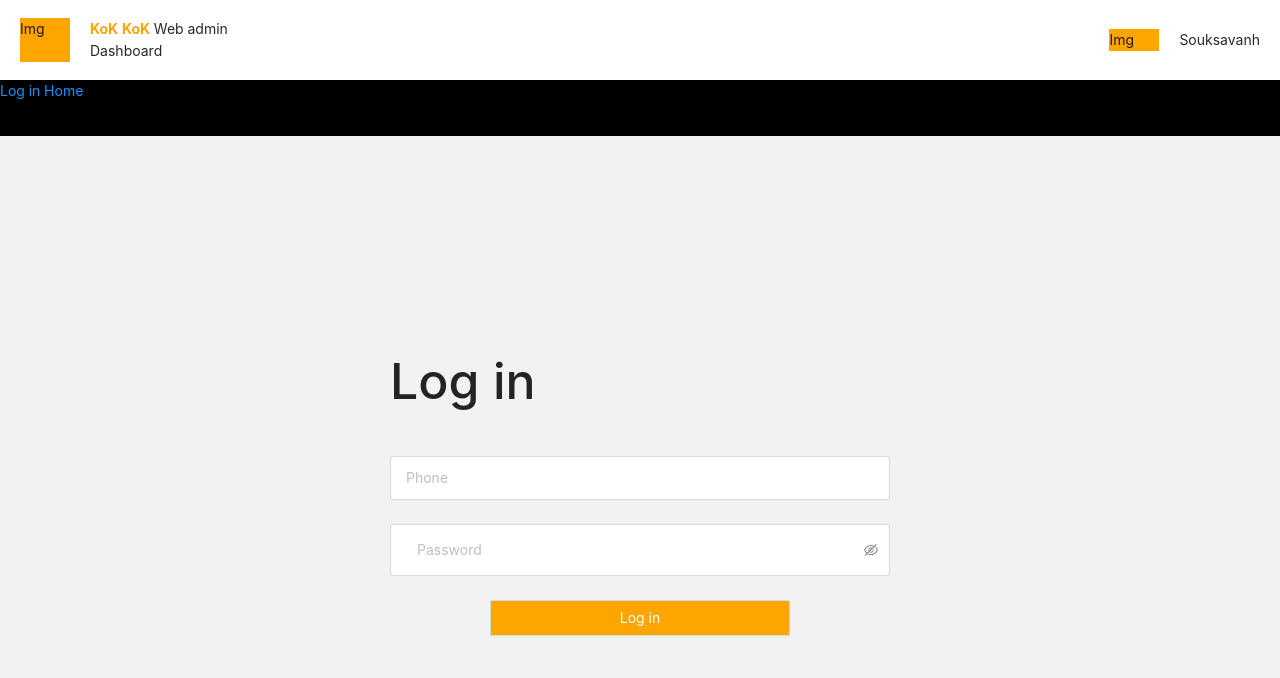
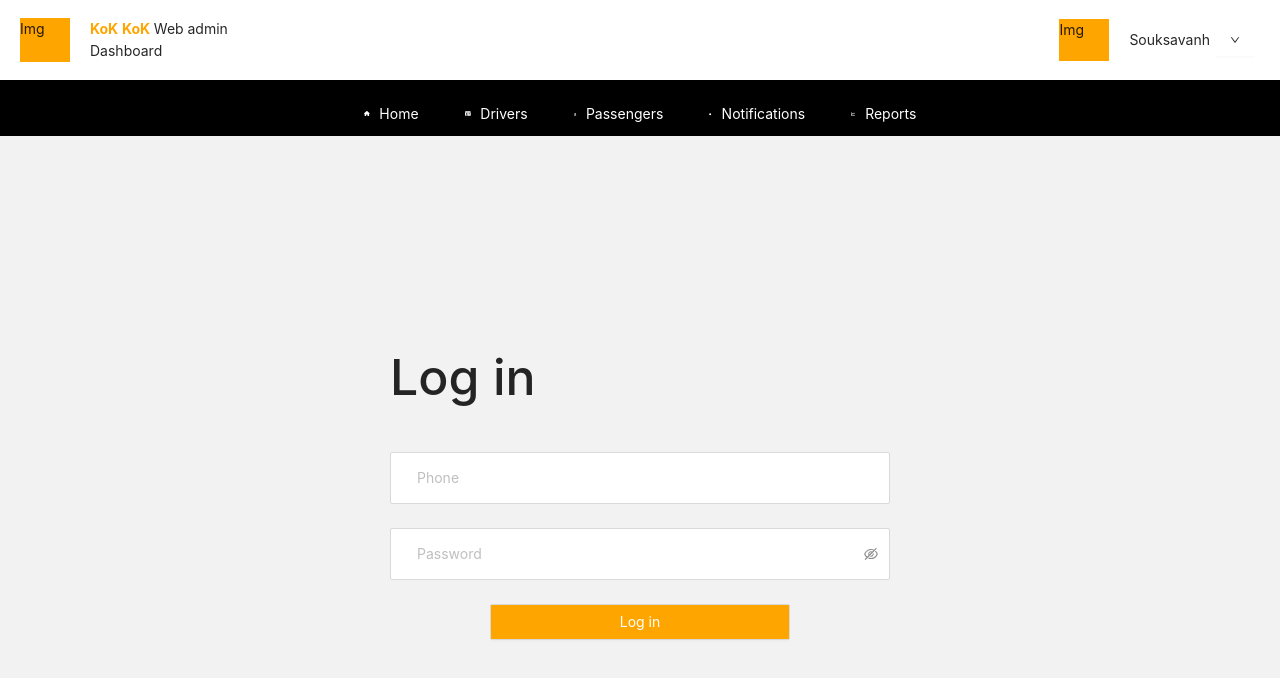
Before and after one commit to SISOUKRAJ/kokkok-web-admin, a React (Create React App) app: page / in a window 1280 px wide. Shown: the top 678 px of the page. Built offline with nearby package versions, Linux system fonts and the light colour scheme.

Commit message:
add login page and navbar

```diff
--- a/package.json
+++ b/package.json
@@ -5,6 +5,10 @@
   "homepage": "https://github.com/SISOUKRAJ/kokkok-web-admin.git",
   "dependencies": {
     "@ant-design/icons": "^4.7.0",
+    "@fortawesome/fontawesome-svg-core": "^1.3.0",
+    "@fortawesome/free-regular-svg-icons": "^6.0.0",
+    "@fortawesome/free-solid-svg-icons": "^6.0.0",
+    "@fortawesome/react-fontawesome": "^0.1.17",
     "@testing-library/jest-dom": "^5.16.2",
     "@testing-library/react": "^12.1.3",
     "@testing-library/user-event": "^13.5.0",
--- /dev/null
+++ b/src/Navigators/index.css
@@ -0,0 +1,32 @@
+nav {
+  display: flex;
+  flex-direction: row;
+  justify-content: center;
+  align-items: center;
+}
+
+.navItem {
+  color: white;
+  padding: 13px;
+  margin: 10px;
+  border-radius: 10px;
+  display: flex;
+  flex-direction: row;
+  justify-content: center;
+  align-items: center;
+}
+
+.navItem:hover {
+  color: white !important;
+}
+
+.navIcon {
+  padding-right: 10px !important;
+  width: 20px;
+  height: 100%;
+}
+
+.dropdownLogout {
+  margin: 5px !important;
+  border: none !important;
+}
--- a/src/Navigators/index.js
+++ b/src/Navigators/index.js
@@ -1,14 +1,117 @@
+import React, { useContext } from "react";
+import { Row, Dropdown, Button, Menu } from 'antd';
+import { DownOutlined, UserOutlined } from '@ant-design/icons';
+import { useNavigate } from "react-router-dom";
 import { Link } from "react-router-dom";
+import { ScreenContext } from "../views/context";
+import { FontAwesomeIcon } from '@fortawesome/react-fontawesome'
+import { faIdCard, faHome, faUser, faBell, faChartLine } from '@fortawesome/free-solid-svg-icons'
+import "./index.css"
+
+const nav = [
+    // {
+    //     link: "",
+    //     name: "login",
+    //     label: "Log in",
+    //     icon: "",
+    // },
+    {
+        link: "dashboard",
+        name: "dashboard",
+        label: "Home",
+        icon: faHome,
+    },
+    {
+        link: "drivers",
+        name: "drivers",
+        label: "Drivers",
+        icon: faIdCard,
+    },
+    {
+        link: "passengers",
+        name: "passengers",
+        label: "Passengers",
+        icon: faUser,
+    },
+    {
+        link: "notifications",
+        name: "notifications",
+        label: "Notifications",
+        icon: faBell,
+    },
+    {
+        link: "reports",
+        name: "reports",
+        label: "Reports",
+        icon: faChartLine,
+    },
+]
+
 const Navigators = () => {
+    const { setScreen, screen } = useContext(ScreenContext);
+    const navigate = useNavigate();
+    const menu = (
+        <Menu onClick={handleMenuClick}>
+            <Menu.Item key="1" icon={<UserOutlined />}>
+                Log Out
+            </Menu.Item>
+        </Menu>
+    );
+
+    function handleMenuClick(e) {
+        // message.info('Click on menu item.');
+        // console.log('click', e);
+        navigate('/');
+        setScreen("login");
+    }
     return (
         <div>
-            <div className="NavigatorBody">
-                <nav>
-                    <Link to="/">Log in </Link>
-                    <Link to="/dashboard">Home </Link>
-                </nav>
+            <div className="NavigatorHeader">
+                <div style={{ display: "flex", justifyContent: "center", alignItems: "center" }}>
+                    <Row>
+                        <div style={{ marginLeft: 20, backgroundColor: "orange", width: 50, height: "auto" }}>Img </div>
+                        <div style={{ marginLeft: 20 }}>
+                            <strong style={{ color: "orange" }}>KoK KoK</strong> Web admin
+                            <br /> Dashboard
+                        </div>
+                    </Row>
+                </div>
+                <div style={{ display: "flex", justifyContent: "center", alignItems: "center" }}>
+                    {screen === "login" ? null :
+                        <Row>
+                            <div style={{ marginLeft: 20, backgroundColor: "orange", width: 50, height: "auto" }}>Img </div>
+                            <div style={{ marginLeft: 20, marginRight: 20 }}>
+                                Souksavanh
+                                <Dropdown className="dropdownLogout" overlay={menu} style={{ border: "none", marginLeft: 5 }}>
+                                    <Button>
+                                        <DownOutlined />
+                                    </Button>
+                                </Dropdown>
+                            </div>
+                        </Row>
+                    }
+                </div>
             </div>
-        </div>
+            {screen === "login" ? null :
+                <div className="NavigatorBody">
+                    <nav>
+                        {nav.map((item, index) =>
+                            <Link
+                                style={screen === item.name ? { backgroundColor: "orange" } : { color: "white" }}
+                                key={index}
+                                className="navItem"
+                                to={`/${item.link}`}
+                                onClick={() => setScreen(item.name)}
+                            >
+                                <FontAwesomeIcon icon={item.icon} className="navIcon" /> {item.label}
+                            </Link>
+                        )}
+                    </nav>
+                </div>
+            }
+
+
+        </div >
     )
 }
 
--- a/src/index.js
+++ b/src/index.js
@@ -3,11 +3,14 @@ import ReactDOM from 'react-dom';
 import { BrowserRouter } from 'react-router-dom';
 import './index.css';
 import App from './App';
+import BirdEyeProvider from "./views/context/index";
 
 ReactDOM.render(
   <React.StrictMode>
     <BrowserRouter>
-      <App />
+      <BirdEyeProvider>
+        <App />
+      </BirdEyeProvider>
     </BrowserRouter>
   </React.StrictMode>,
   document.getElementById('root')
--- a/src/routes.js
+++ b/src/routes.js
@@ -1,46 +1,33 @@
-import React, { useEffect, useState } from "react";
-import { Row, Col } from 'antd';
+import React, { useEffect, useState, useContext } from "react";
 import {
     Routes,
     Route,
 } from "react-router-dom";
+import { ScreenContext } from "./views/context/index";
+
 import Navigators from "./Navigators";
 import Home from "./views/Home_page/index";
 import LoginPage from "./views/login_page/index";
 import Errors from "./views/Errors_page/index";
-
+import Drivers from "./views/drivers/index";
+import Passengers from "./views/passengers/index";
+import Notifications from "./views/notifications";
+import Reports from "./views/reports/index";
 const AppNavigator = () => {
-    const Index = localStorage.getItem("index")
-    console.log(Index);
+    const { screen } = useContext(ScreenContext);
+    // console.log(screen);
 
     return (
         <div>
-            <div className="NavigatorHeader">
-                <div style={{ display: "flex", justifyContent: "center", alignItems: "center" }}>
-                    <Row>
-                        <div style={{ marginLeft: 20, backgroundColor: "orange", width: 50, height: "auto" }}>Img </div>
-                        <div style={{ marginLeft: 20 }}>
-                            <strong style={{ color: "orange" }}>KoK KoK</strong> Web admin
-                            <br /> Dashboard
-                        </div>
-                    </Row>
-                </div>
-                <div style={{ display: "flex", justifyContent: "center", alignItems: "center" }}>
-                    {Index === "login" ? null :
-                        <Row>
-                            <div style={{ marginLeft: 20, backgroundColor: "orange", width: 50, height: "auto" }}>Img </div>
-                            <div style={{ marginLeft: 20, marginRight: 20 }}>
-                                Souksavanh
-                            </div>
-                        </Row>
-                    }
-                </div>
-            </div>
-            {Index === "login" ? null : <Navigators />}
+            <Navigators />
 
             <Routes>
                 <Route exact path="/" element={<LoginPage />} />
                 <Route path="/dashboard" element={<Home />} />
+                <Route path="/drivers" element={<Drivers />} />
+                <Route path="/passengers" element={<Passengers />} />
+                <Route path="/notifications" element={<Notifications />} />
+                <Route path="/reports" element={<Reports />} />
                 <Route path="*" element={<Errors />} />
             </Routes>
         </div>
--- /dev/null
+++ b/src/views/context/index.js
@@ -0,0 +1,24 @@
+import React, {
+    useState,
+    createContext,
+    useEffect,
+    SetStateAction,
+    Dispatch,
+} from "react";
+
+export const ScreenContext = createContext({ screen: "" });
+
+const Index = (props) => {
+    const [screen, setScreen] = useState("");
+    return (
+        <div>
+            <ScreenContext.Provider
+                value={{ screen, setScreen }}
+            >
+                {props.children}
+            </ScreenContext.Provider>
+        </div>
+    );
+};
+
+export default Index;
--- a/src/views/login_page/index.js
+++ b/src/views/login_page/index.js
@@ -1,13 +1,14 @@
-import React from "react";
-import { Form, Input, Button, Row } from 'antd';
+import React, { useContext } from "react";
+import { Form, Input, Button, InputNumber, message } from 'antd';
 import Axios from "axios";
 import { useNavigate } from "react-router-dom";
+import { ScreenContext } from "../context/index";
 import "./index.css";
 import 'antd/dist/antd.css';
 
 const Login_page = () => {
+    const { setScreen } = useContext(ScreenContext);
     localStorage.setItem('token', "");
-    localStorage.setItem('index', "login");
 
     const navigate = useNavigate();
 
@@ -20,12 +21,12 @@ const Login_page = () => {
         await Axios.post("http://115.84.76.134:3000/api/v1/user/login", body)
             .then(res => {
                 // console.log(res.data.data);
-                localStorage.setItem('index', "dashboard");
+                setScreen("dashboard");
                 localStorage.setItem('token', res.data.data.access_token);
                 navigate('/dashboard');
             }).catch(err => {
                 console.log(err);
-                alert("Incorrect Phone or Password")
+                message.error('Incorrect Phone or Password');
             })
     };
 
@@ -58,7 +59,11 @@ const Login_page = () => {
                             ]}
 
                         >
-                            <Input
+                            <InputNumber
+                                style={{
+                                    width: "100%",
+                                    padding: "10px 15px ",
+                                }}
                                 placeholder="Phone"
                             />
                         </Form.Item>
```
Also changed, not shown: 1 other file (tests, documents, lock files or other folders).
